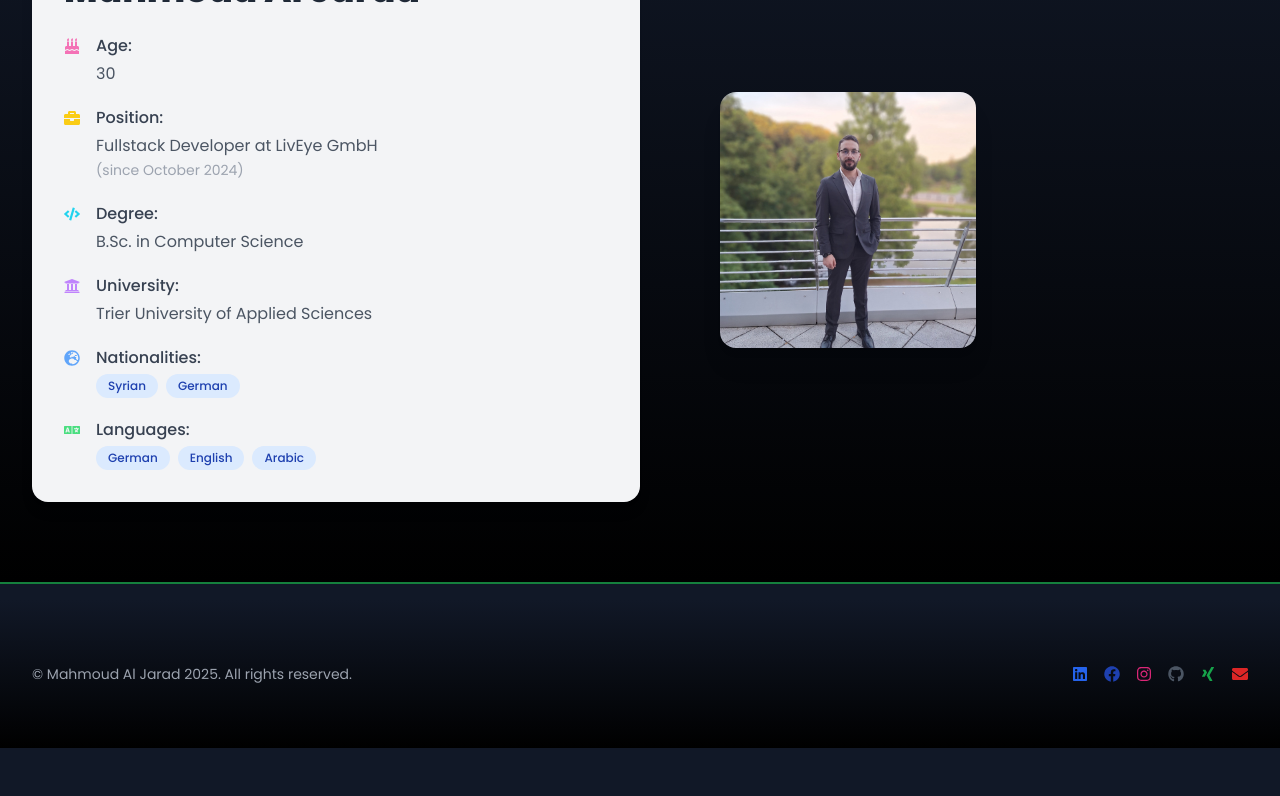
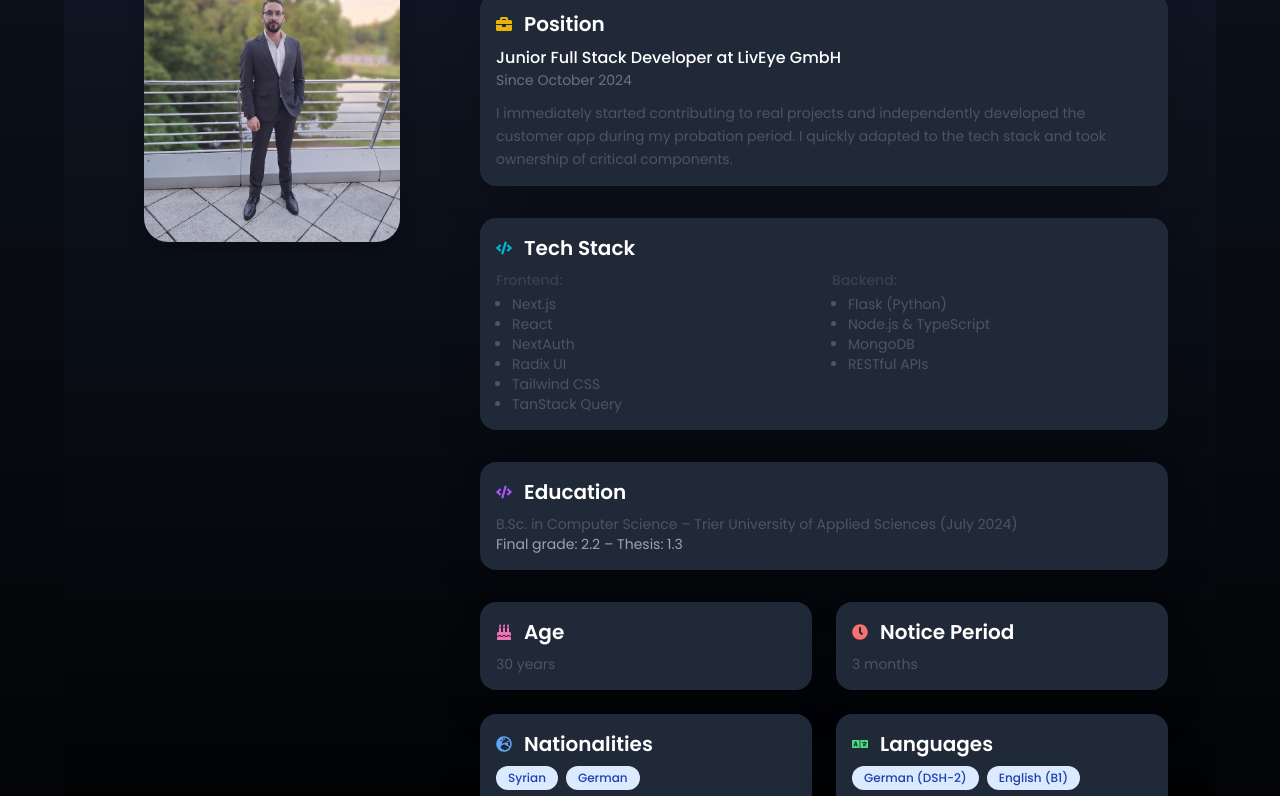
Before and after one commit to mahmoudjd/portfolio, a React (Create React App) app: page / in a window 1280 px wide. Shown: the part 600-1396 px from the top of the page. Before the commit the page ends 1348 px from the top, so only its background shows below. Built offline with nearby package versions, Linux system fonts and the light colour scheme.

Commit message:
Update styling of About page.

```diff
--- a/src/components/About.tsx
+++ b/src/components/About.tsx
@@ -2,12 +2,12 @@ import React from "react";
 import ImgMahmoud from "../assets/mahmoud.jpeg";
 import { calculateAge } from "../utils/calculateAge";
 import {
-    FaUniversity,
     FaBirthdayCake,
     FaCode,
     FaBriefcase,
     FaGlobeEurope,
     FaLanguage,
+    FaClock,
 } from "react-icons/fa";
 import { Badge } from "./ui/badge";
 import { Container } from "./ui/container";
@@ -16,89 +16,142 @@ import { Card } from "./ui/card";
 const About = () => {
     const age = calculateAge("1995-01-09");
 
-    const infoItems = [
-        {
-            icon: <FaBirthdayCake className="text-pink-400" aria-hidden />,
-            label: "Age",
-            content: <span>{age}</span>,
-        },
-        {
-            icon: <FaBriefcase className="text-yellow-400" aria-hidden />,
-            label: "Position",
-            content: (
-                <span>
-          Fullstack Developer at LivEye GmbH
-          <br />
-          <span className="text-sm text-gray-400 dark:text-gray-500">
-            (since October 2024)
-          </span>
-        </span>
-            ),
-        },
-        {
-            icon: <FaCode className="text-cyan-400" aria-hidden />,
-            label: "Degree",
-            content: <span>B.Sc. in Computer Science</span>,
-        },
-        {
-            icon: <FaUniversity className="text-purple-400" aria-hidden />,
-            label: "University",
-            content: <span>Trier University of Applied Sciences</span>,
-        },
-        {
-            icon: <FaGlobeEurope className="text-blue-400" aria-hidden />,
-            label: "Nationalities",
-            content: (
-                <div className="flex flex-wrap gap-2">
-                    <Badge title="Syrian" variant="info" />
-                    <Badge title="German" variant="info" />
+    return (
+        <Container className="py-16 px-4 md:px-12 max-w-6xl mx-auto">
+            <div className="grid md:grid-cols-3 gap-12 items-start">
+                {/* Profile Image */}
+                <div className="md:col-span-1 flex justify-center">
+                    <div className="w-64 h-80 rounded-3xl overflow-hidden shadow-xl">
+                        <img
+                            src={ImgMahmoud}
+                            alt="Mahmoud Al Jarad"
+                            className="w-full h-full object-cover"
+                        />
+                    </div>
                 </div>
-            ),
-        },
-        {
-            icon: <FaLanguage className="text-green-400" aria-hidden />,
-            label: "Languages",
-            content: (
-                <div className="flex flex-wrap gap-2">
-                    <Badge title="German" variant="info" />
-                    <Badge title="English" variant="info" />
-                    <Badge title="Arabic" variant="info" />
-                </div>
-            ),
-        },
-    ];
 
-    return (
-        <Container className="py-20 px-4 md:px-8">
-            <section className="flex flex-col-reverse md:flex-row items-center gap-12 md:gap-20">
-                <div className="bg-gray-100 dark:bg-gray-900 p-8 rounded-2xl shadow-lg w-full md:w-1/2">
-                    <h2 className="text-4xl font-extrabold text-gray-800 dark:text-green-400 mb-6">
+                {/* Profile Info */}
+                <div className="md:col-span-2 space-y-8">
+                    <h2 className="text-4xl font-bold text-gray-900 dark:text-green-400">
                         Mahmoud Al Jarad
                     </h2>
-                    <ul className="space-y-5">
-                        {infoItems.map(({ icon, label, content }) => (
-                            <li key={label} className="flex items-start space-x-4">
-                                <div className="mt-1">{icon}</div>
-                                <div>
-                                    <p className="font-medium text-gray-700 dark:text-gray-200">
-                                        {label}:
-                                    </p>
-                                    <div className="mt-1 text-gray-600 dark:text-gray-400">
-                                        {content}
-                                    </div>
-                                </div>
-                            </li>
-                        ))}
-                    </ul>
+
+                    {/* Position */}
+                    <Card>
+                        <div className="flex items-center gap-3 mb-2">
+                            <FaBriefcase className="text-yellow-500" />
+                            <h3 className="text-xl font-semibold">Position</h3>
+                        </div>
+                        <p className="font-medium">
+                            Junior Full Stack Developer at LivEye GmbH
+                        </p>
+                        <p className="text-sm text-gray-500 dark:text-gray-400">
+                            Since October 2024
+                        </p>
+                        <p className="mt-3 text-sm text-gray-600 dark:text-gray-300 leading-relaxed">
+                            I immediately started contributing to real projects and
+                            independently developed the customer app during my probation
+                            period. I quickly adapted to the tech stack and took ownership of
+                            critical components.
+                        </p>
+                    </Card>
+
+                    {/* Tech Stack */}
+                    <Card>
+                        <div className="flex items-center gap-3 mb-2">
+                            <FaCode className="text-cyan-500" />
+                            <h3 className="text-xl font-semibold">Tech Stack</h3>
+                        </div>
+                        <div className="grid grid-cols-1 md:grid-cols-2 gap-4 text-sm">
+                            <div>
+                                <p className="font-medium text-gray-700 dark:text-gray-200">
+                                    Frontend:
+                                </p>
+                                <ul className="list-disc ml-4 mt-1 text-gray-600 dark:text-gray-300">
+                                    <li>Next.js</li>
+                                    <li>React</li>
+                                    <li>NextAuth</li>
+                                    <li>Radix UI</li>
+                                    <li>Tailwind CSS</li>
+                                    <li>TanStack Query</li>
+                                </ul>
+                            </div>
+                            <div>
+                                <p className="font-medium text-gray-700 dark:text-gray-200">
+                                    Backend:
+                                </p>
+                                <ul className="list-disc ml-4 mt-1 text-gray-600 dark:text-gray-300">
+                                    <li>Flask (Python)</li>
+                                    <li>Node.js & TypeScript</li>
+                                    <li>MongoDB</li>
+                                    <li>RESTful APIs</li>
+                                </ul>
+                            </div>
+                        </div>
+                    </Card>
+
+                    {/* Education */}
+                    <Card>
+                        <div className="flex items-center gap-3 mb-2">
+                            <FaCode className="text-purple-500" />
+                            <h3 className="text-xl font-semibold">Education</h3>
+                        </div>
+                        <p className="text-sm text-gray-600 dark:text-gray-300">
+                            B.Sc. in Computer Science – Trier University of Applied Sciences
+                            (July 2024)
+                        </p>
+                        <p className="text-sm text-gray-400 dark:text-gray-500">
+                            Final grade: 2.2 – Thesis: 1.3
+                        </p>
+                    </Card>
+
+                    {/* Personal Info */}
+                    <div className="grid grid-cols-1 md:grid-cols-2 gap-6">
+                        <Card>
+                            <div className="flex items-center gap-3 mb-2">
+                                <FaBirthdayCake className="text-pink-400" />
+                                <h3 className="text-xl font-semibold">Age</h3>
+                            </div>
+                            <p className="text-sm text-gray-600 dark:text-gray-300">
+                                {age} years
+                            </p>
+                        </Card>
+
+                        <Card>
+                            <div className="flex items-center gap-3 mb-2">
+                                <FaClock className="text-red-400" />
+                                <h3 className="text-xl font-semibold">Notice Period</h3>
+                            </div>
+                            <p className="text-sm text-gray-600 dark:text-gray-300">
+                                3 months
+                            </p>
+                        </Card>
+
+                        <Card>
+                            <div className="flex items-center gap-3 mb-2">
+                                <FaGlobeEurope className="text-blue-400" />
+                                <h3 className="text-xl font-semibold">Nationalities</h3>
+                            </div>
+                            <div className="flex gap-2 flex-wrap mt-1">
+                                <Badge title="Syrian" variant="info" />
+                                <Badge title="German" variant="info" />
+                            </div>
+                        </Card>
+
+                        <Card>
+                            <div className="flex items-center gap-3 mb-2">
+                                <FaLanguage className="text-green-400" />
+                                <h3 className="text-xl font-semibold">Languages</h3>
+                            </div>
+                            <div className="flex gap-2 flex-wrap mt-1">
+                                <Badge title="German (DSH-2)" variant="info" />
+                                <Badge title="English (B1)" variant="info" />
+                                <Badge title="Arabic (native)" variant="info" />
+                            </div>
+                        </Card>
+                    </div>
                 </div>
-                <div className="w-48 h-48 md:w-64 md:h-64 rounded-2xl overflow-hidden shadow-xl">
-                    <img
-                        src={ImgMahmoud}
-                        alt="Portrait of Mahmoud Al Jarad"
-                        className="object-cover w-full h-full"
-                    />
-                </div>
-            </section>
+            </div>
         </Container>
     );
 };
```
